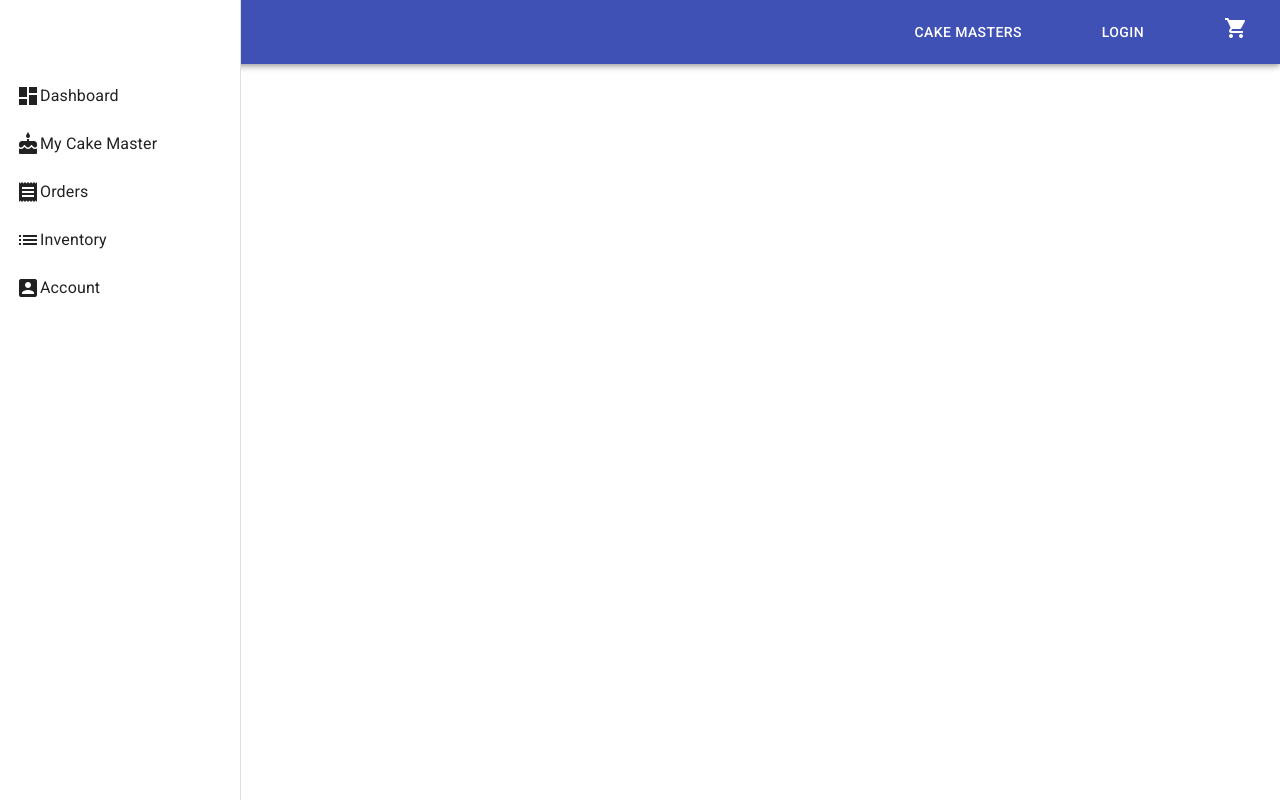
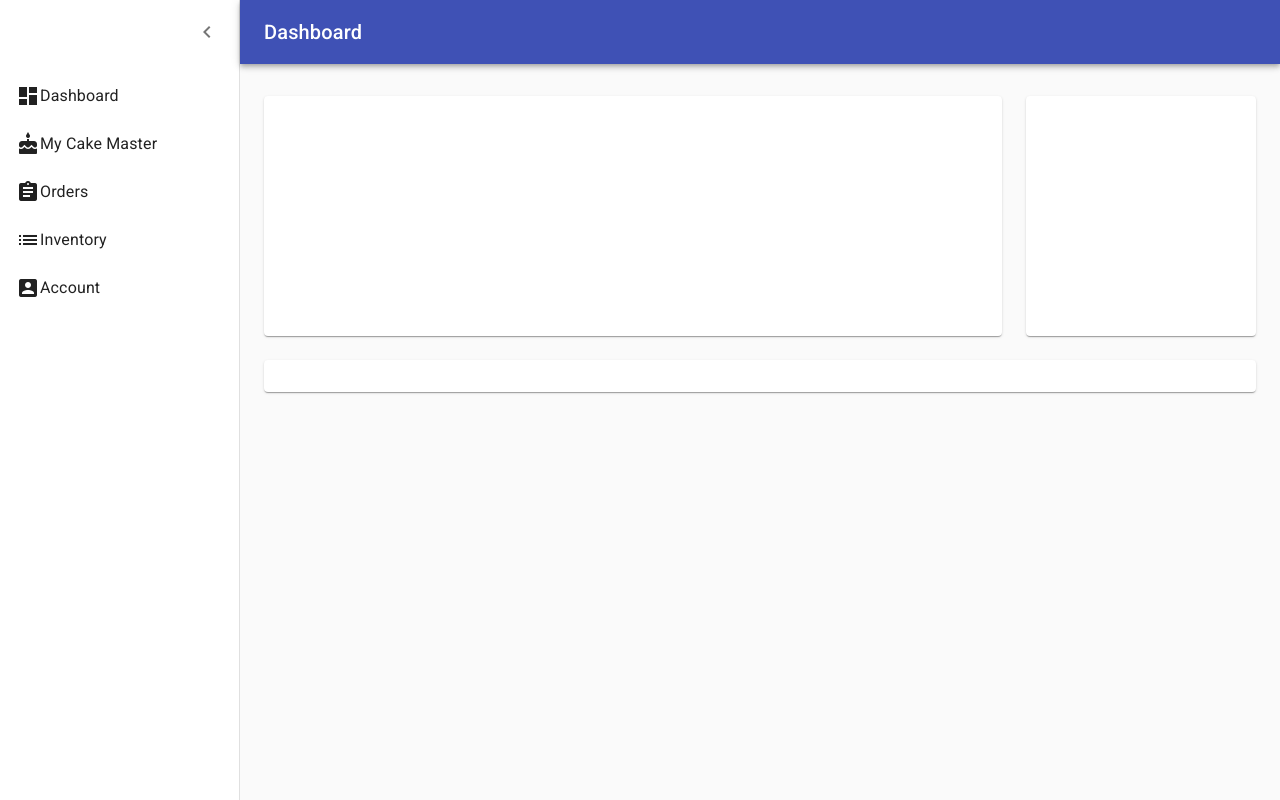
Before and after one commit to zhouyiartemiswang/the_pantry, a React (Create React App) app: page /dashboard in a window 1280 px wide. Built offline with nearby package versions, Linux system fonts and the light colour scheme.

Commit message:
modified sidenav, added dashboard content

```diff
--- a/src/App.js
+++ b/src/App.js
@@ -10,7 +10,7 @@ import Box from '@material-ui/core/Box';
 function App() {
     return (
         <BrowserRouter>
-            <NavBar />
+            {/* <NavBar /> */}
             <Switch>
                 <Route exact path="/">
                     <Home />
--- /dev/null
+++ b/src/components/InventoryAlert/index.js
@@ -0,0 +1,9 @@
+import React from 'react';
+import './style.css';
+
+export default function InventoryAlert() {
+    return (
+        <div>
+        </div>
+    )
+}
--- a/src/components/SideNav/index.js
+++ b/src/components/SideNav/index.js
@@ -1,39 +1,61 @@
 import React from 'react';
-import { Drawer, Toolbar, List, ListItem, ListItemText, makeStyles } from '@material-ui/core';
+import clsx from 'clsx';
+import { Drawer, List, ListItem, ListItemText, IconButton, makeStyles } from '@material-ui/core';
+import './style.css';
 
 const drawerWidth = 240;
 
 const useStyles = makeStyles((theme) => ({
-    drawer: {
-        width: drawerWidth,
-        flexShrink: 0,
+    toolbarIcon: {
+        display: 'flex',
+        alignItems: 'center',
+        justifyContent: 'flex-end',
+        padding: '0 8px',
+        ...theme.mixins.toolbar,
     },
     drawerPaper: {
+        position: 'relative',
+        whiteSpace: 'nowrap',
         width: drawerWidth,
+        transition: theme.transitions.create('width', {
+            easing: theme.transitions.easing.sharp,
+            duration: theme.transitions.duration.enteringScreen,
+        }),
     },
-    drawerContainer: {
-        overflow: 'auto',
+    drawerPaperClose: {
+        overflowX: 'hidden',
+        transition: theme.transitions.create('width', {
+            easing: theme.transitions.easing.sharp,
+            duration: theme.transitions.duration.leavingScreen,
+        }),
+        width: theme.spacing(7),
+        [theme.breakpoints.up('sm')]: {
+            width: theme.spacing(9),
+        },
     },
 }));
 
-export default function SideNav() {
+export default function SideNav(props) {
     const classes = useStyles();
 
     return (
         <Drawer
-            className={classes.drawer}
             variant="permanent"
             classes={{
-                paper: classes.drawerPaper,
+                paper: clsx(classes.drawerPaper, !props.open && classes.drawerPaperClose),
             }}
+            open={props.open}
         >
-            <Toolbar />
-            <div className={classes.drawerContainer}>
+            <div className={classes.toolbarIcon}>
+                <IconButton onClick={props.handleDrawerClose}>
+                    <span class="material-icons">chevron_left</span>
+                </IconButton>
+            </div>
             <List>
                 {[
                     ['Dashboard', 'dashboard'],
                     ['My Cake Master', 'cake'],
-                        ['Orders', 'receipt'],
+                    ['Orders', 'assignment'],
                     ['Inventory', 'list'],
                     ['Account', 'account_box']
                 ].map((text) => (
@@ -43,7 +65,6 @@ export default function SideNav() {
                     </ListItem>
                 ))}
             </List>
-            </div>
         </Drawer>
     )
 }
--- a/src/pages/Dashboard/index.js
+++ b/src/pages/Dashboard/index.js
@@ -1,10 +1,127 @@
 import React from 'react';
 import SideNav from '../../components/SideNav';
+import InventoryAlert from '../../components/InventoryAlert';
+import clsx from 'clsx';
+import { makeStyles } from '@material-ui/core/styles';
+import CssBaseline from '@material-ui/core/CssBaseline';
+import AppBar from '@material-ui/core/AppBar';
+import Toolbar from '@material-ui/core/Toolbar';
+import Typography from '@material-ui/core/Typography';
+import IconButton from '@material-ui/core/IconButton';
+import Container from '@material-ui/core/Container';
+import Grid from '@material-ui/core/Grid';
+import Paper from '@material-ui/core/Paper';
+// import Chart from './Chart';
+
+const drawerWidth = 240;
+
+const useStyles = makeStyles((theme) => ({
+    root: {
+        display: 'flex',
+    },
+    toolbar: {
+        paddingRight: 24, // keep right padding when drawer closed
+    },
+    appBar: {
+        zIndex: theme.zIndex.drawer + 1,
+        transition: theme.transitions.create(['width', 'margin'], {
+            easing: theme.transitions.easing.sharp,
+            duration: theme.transitions.duration.leavingScreen,
+        }),
+    },
+    appBarShift: {
+        marginLeft: drawerWidth,
+        width: `calc(100% - ${drawerWidth}px)`,
+        transition: theme.transitions.create(['width', 'margin'], {
+            easing: theme.transitions.easing.sharp,
+            duration: theme.transitions.duration.enteringScreen,
+        }),
+    },
+    menuButton: {
+        marginRight: 36,
+    },
+    menuButtonHidden: {
+        display: 'none',
+    },
+    title: {
+        flexGrow: 1,
+    },
+    appBarSpacer: theme.mixins.toolbar,
+    content: {
+        flexGrow: 1,
+        height: '100vh',
+        overflow: 'auto',
+    },
+    container: {
+        paddingTop: theme.spacing(4),
+        paddingBottom: theme.spacing(4),
+    },
+    paper: {
+        padding: theme.spacing(2),
+        display: 'flex',
+        overflow: 'auto',
+        flexDirection: 'column',
+    },
+    fixedHeight: {
+        height: 240,
+    },
+}));
 
 export default function Dashboard() {
+
+    const classes = useStyles();
+    const [open, setOpen] = React.useState(true);
+    const handleDrawerOpen = () => {
+        setOpen(true);
+    };
+    const handleDrawerClose = () => {
+        setOpen(false);
+    };
+    const fixedHeightPaper = clsx(classes.paper, classes.fixedHeight);
+
     return (
-        <div>
-            <SideNav />
+        <div className={classes.root}>
+            <CssBaseline />
+            <AppBar position="absolute" className={clsx(classes.appBar, open && classes.appBarShift)}>
+                <Toolbar className={classes.toolbar}>
+                    <IconButton
+                        edge="start"
+                        color="inherit"
+                        aria-label="open drawer"
+                        onClick={handleDrawerOpen}
+                        className={clsx(classes.menuButton, open && classes.menuButtonHidden)}
+                    >
+                        <span class="material-icons">menu</span>
+                    </IconButton>
+                    <Typography component="h1" variant="h6" color="inherit" noWrap className={classes.title}>
+                        Dashboard
+                    </Typography>
+                </Toolbar>
+            </AppBar>
+            <SideNav open={open} handleDrawerClose={handleDrawerClose} />
+            <main className={classes.content}>
+                <div className={classes.appBarSpacer} />
+                <Container maxWidth="lg" className={classes.container}>
+                    <Grid container spacing={3}>
+                        {/* Monthly Earnings Chart */}
+                        <Grid item xs={12} md={8} lg={9}>
+                            <Paper className={fixedHeightPaper}>
+                            </Paper>
+                        </Grid>
+                        {/* Inventory Alerts */}
+                        <Grid item xs={12} md={4} lg={3}>
+                            <Paper className={fixedHeightPaper}>
+                                <InventoryAlert />
+                            </Paper>
+                        </Grid>
+                        {/* Recent Orders */}
+                        <Grid item xs={12}>
+                            <Paper className={classes.paper}>
+                            </Paper>
+                        </Grid>
+                    </Grid>
+                </Container>
+            </main>
         </div>
-    )
+    );
 }
```
Also changed, not shown: src/components/InventoryAlert/style.css (added). Lines whose indentation alone changed are shown as unchanged.
